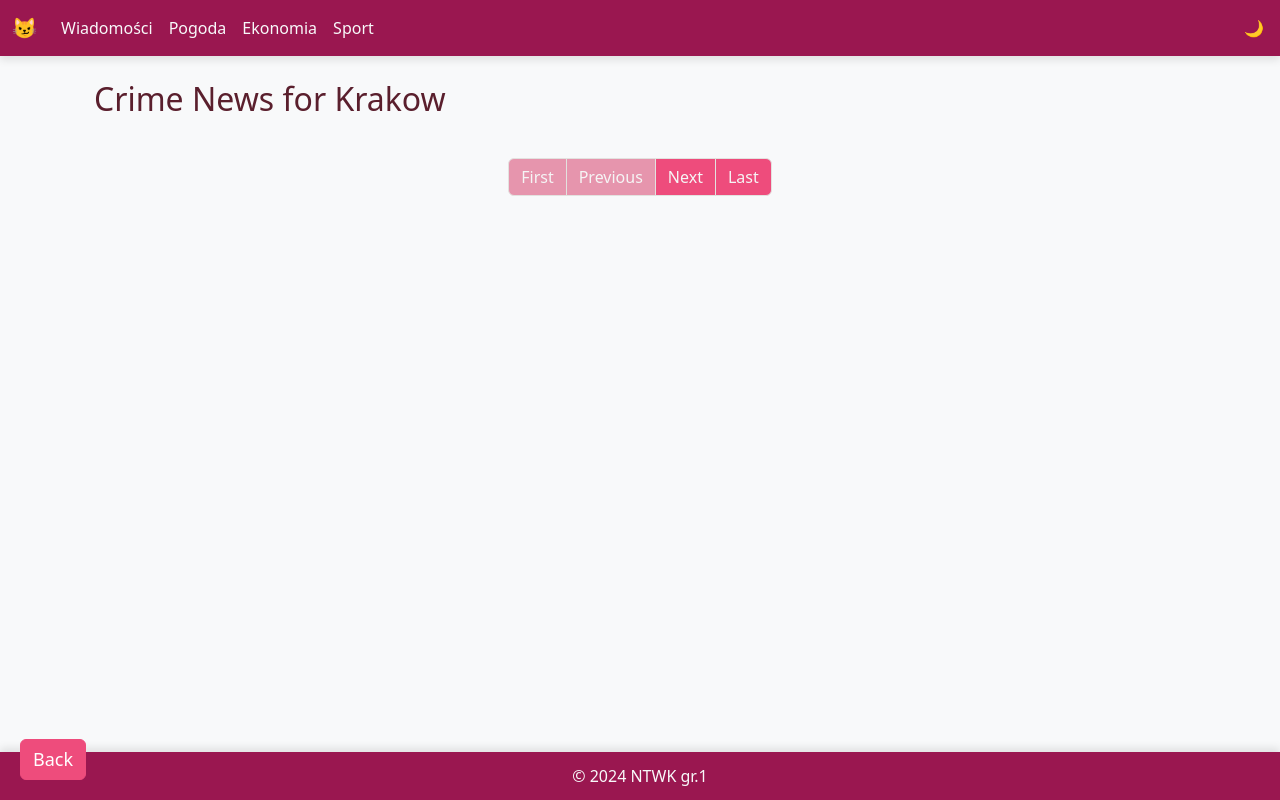
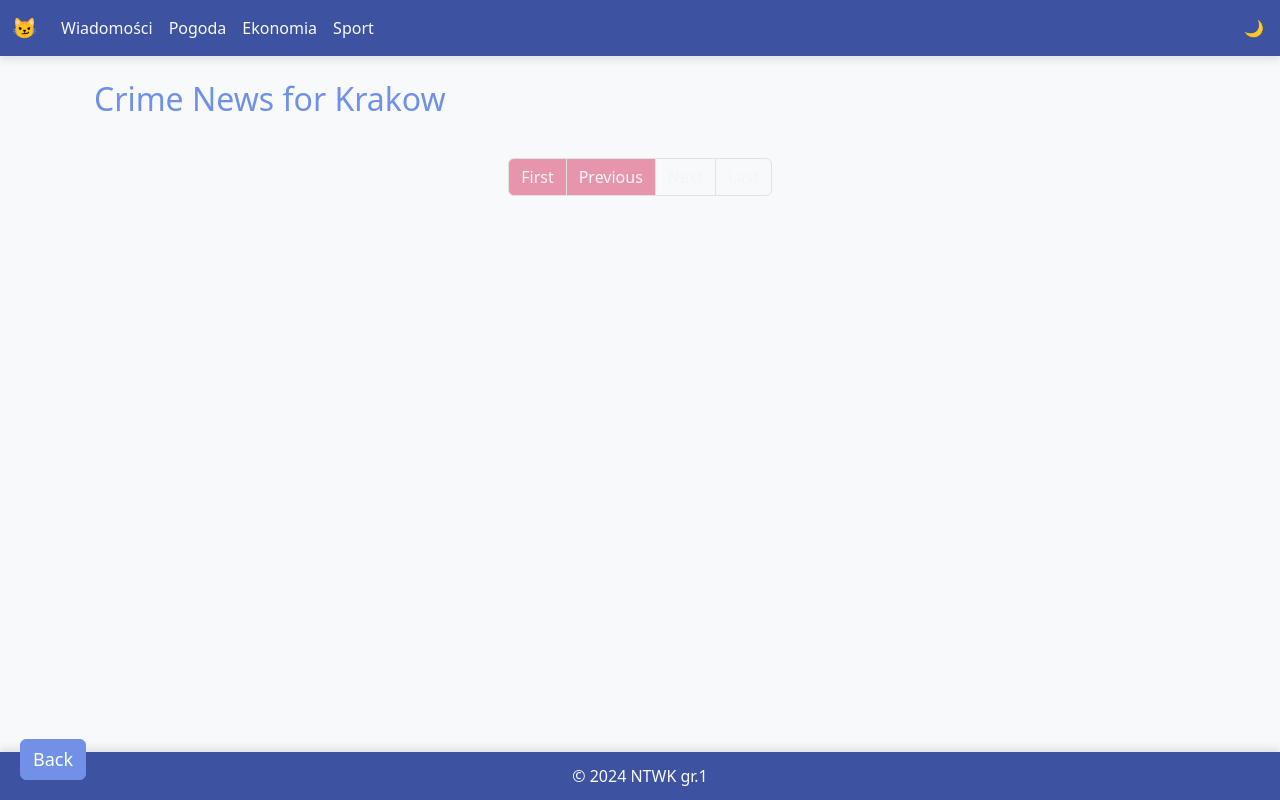
Before and after one commit to TobiaszAGH/news, a Flask app: page /news/ in a window 1280 px wide. Run offline with Flask 3, Linux system fonts and the light colour scheme; some libraries are stand-ins or nearby versions; some web fonts are replaced.

Commit message:
changed website theme

```diff
--- a/app/static/css/main.css
+++ b/app/static/css/main.css
@@ -1,21 +1,20 @@
 :root {
-  --dark-pink: #9a1750;
-  --medium-pink: #e2afbc;
-  --bright-pink: #ee4c7c;
+  --dark-blue: #3d52a0;
+  --medium-blue: #8697c4;
+  --bright-blue: #7091e6;
   --light-gray: #f8f9fa;
   --dark-gray: #343a40;
-  --dark-burgundy: #5a1f2d;
   --background-color-dark: #121212;
   --text-color-dark: #e0e0e0;
   --navbar-background-color-dark: #1f1f1f;
   --navbar-link-color-dark: #e0e0e0;
-  --navbar-link-hover-color-dark: #e2afbc;
+  --navbar-link-hover-color-dark: var(--medium-blue);
   --card-background-color-dark: #1f1f1f;
-  --card-border-color-dark: #5a1f2d;
+  --card-border-color-dark: var(--bright-blue);
   --footer-background-color-dark: #1f1f1f;
   --footer-text-color-dark: #e0e0e0;
-  --btn-primary-background-color-dark: #9a1750;
-  --btn-primary-hover-background-color-dark: #e2afbc;
+  --btn-primary-background-color-dark: #5067a0;
+  --btn-primary-hover-background-color-dark: var(--medium-blue);
 
   font-family: "Roboto", sans-serif;
   font-weight: 400;
@@ -32,16 +31,16 @@ body {
 
 [data-bs-theme="light"] body {
   --background-color: var(--light-gray);
-  --text-color: var(--dark-burgundy);
-  --navbar-background-color: var(--dark-pink);
+  --text-color: var(--bright-blue);
+  --navbar-background-color: var(--dark-blue);
   --navbar-link-color: var(--light-gray);
-  --navbar-link-hover-color: var(--medium-pink);
+  --navbar-link-hover-color: var(--medium-blue);
   --card-background-color: var(--light-gray);
-  --card-border-color: var(--dark-burgundy);
-  --footer-background-color: var(--dark-pink);
+  --card-border-color: var(--bright-blue);
+  --footer-background-color: var(--dark-blue);
   --footer-text-color: var(--light-gray);
-  --btn-primary-background-color: var(--bright-pink);
-  --btn-primary-hover-background-color: var(--dark-pink);
+  --btn-primary-background-color: var(--bright-blue);
+  --btn-primary-hover-background-color: var(--dark-blue);
 }
 
 [data-bs-theme="dark"] body {
@@ -119,11 +118,11 @@ body {
 }
 
 a {
-  color: var(--dark-pink);
+  color: var(--dark-blue);
 }
 
 a:hover {
-  color: var(--bright-pink);
+  color: var(--bright-blue);
 }
 
 .btn-primary {
```
Also changed, not shown: app/static/css/news.css (+7 -9 lines).
